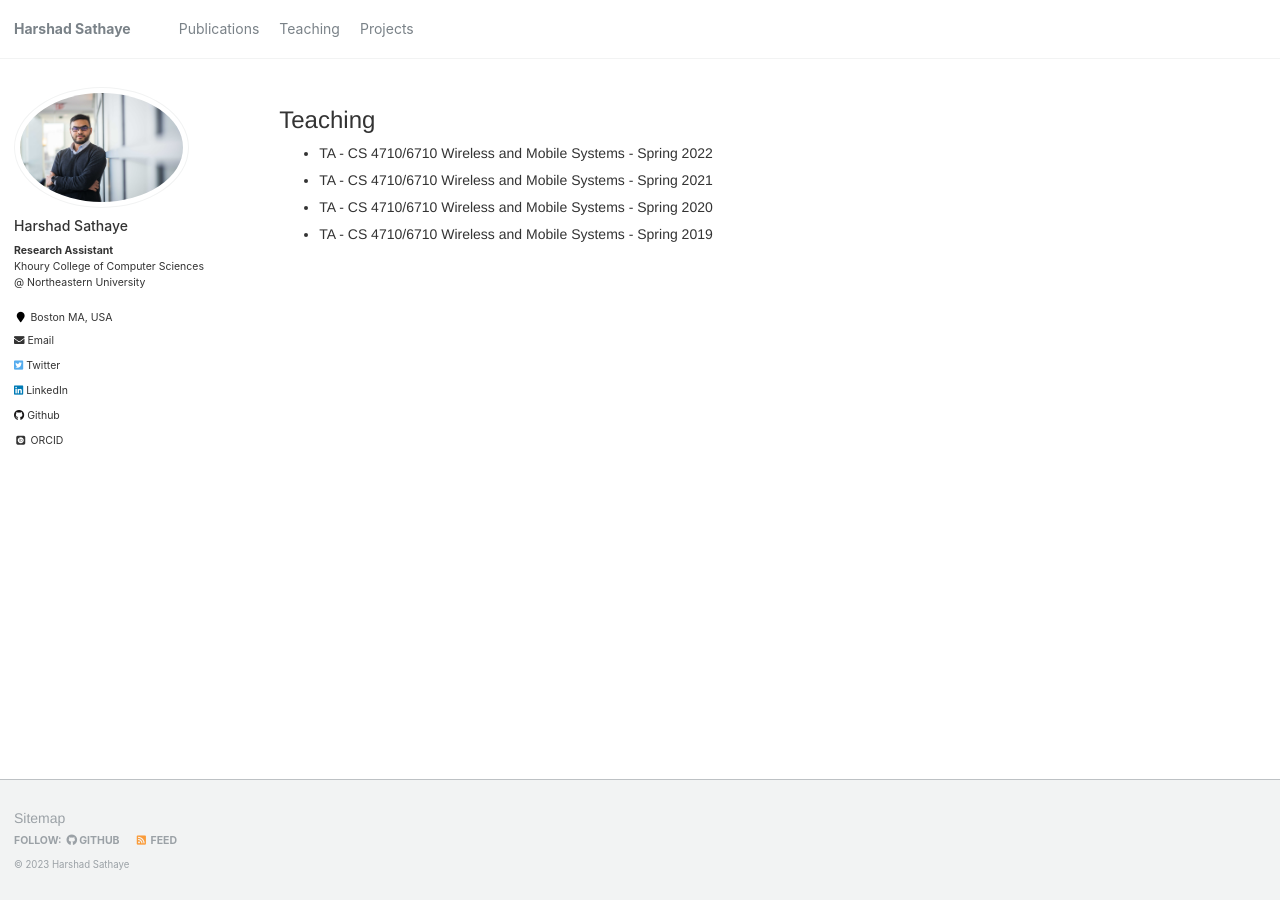
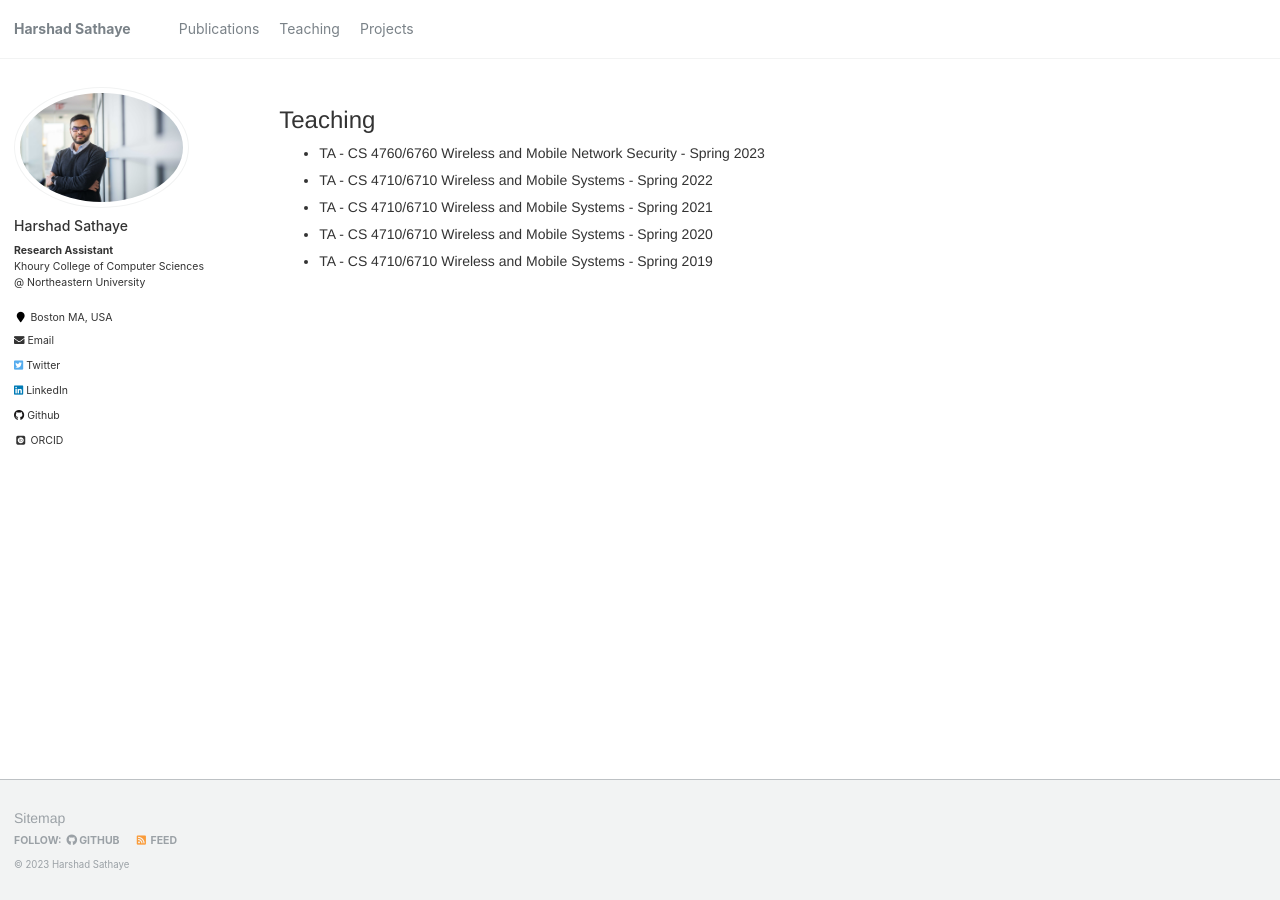
Before and after one commit to harshadms/harshadms.github.io, a Jekyll site: the page built from _pages/teaching.md, in a window 1280 px wide. Built offline with Jekyll 4.4.1, drawn with Linux system fonts in a browser that asks for light colours; some web fonts are replaced.

Commit message:
added teaching record

```diff
--- a/_pages/teaching.md
+++ b/_pages/teaching.md
@@ -5,6 +5,7 @@ permalink: /teaching/
 author_profile: true
 ---
 ### Teaching
+* TA - CS 4760/6760 Wireless and Mobile Network Security - Spring 2023
 * TA - CS 4710/6710 Wireless and Mobile Systems - Spring 2022
 * TA - CS 4710/6710 Wireless and Mobile Systems - Spring 2021
 * TA - CS 4710/6710 Wireless and Mobile Systems - Spring 2020
```
